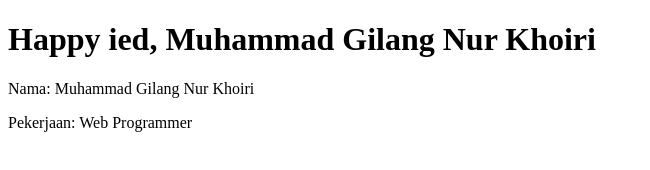
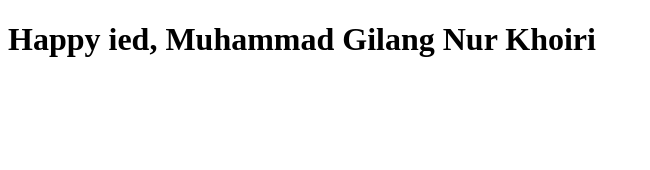
Before and after one commit to mgilang13/netNinja, a plain HTML site: page #3/index.html in a window 1280 px wide. Shown: the whole page, without its empty margins (0-650 px from the left). Drawn offline with nearby package versions, Linux system fonts and the light colour scheme.

Commit message:
Updating img dan README

```diff
--- a/#3/index.html
+++ b/#3/index.html
@@ -11,8 +11,6 @@
   <body>
     <div class="vue-app">
       <h1>{{greet('ied') }}</h1>
-      <p>Nama: {{name}}</p>
-      <p>Pekerjaan: {{job}}</p>
     </div>
     <script src="app.js"></script>
   </body>
```
Also changed, not shown: #3/data_methods.png (added), 1 other file.
